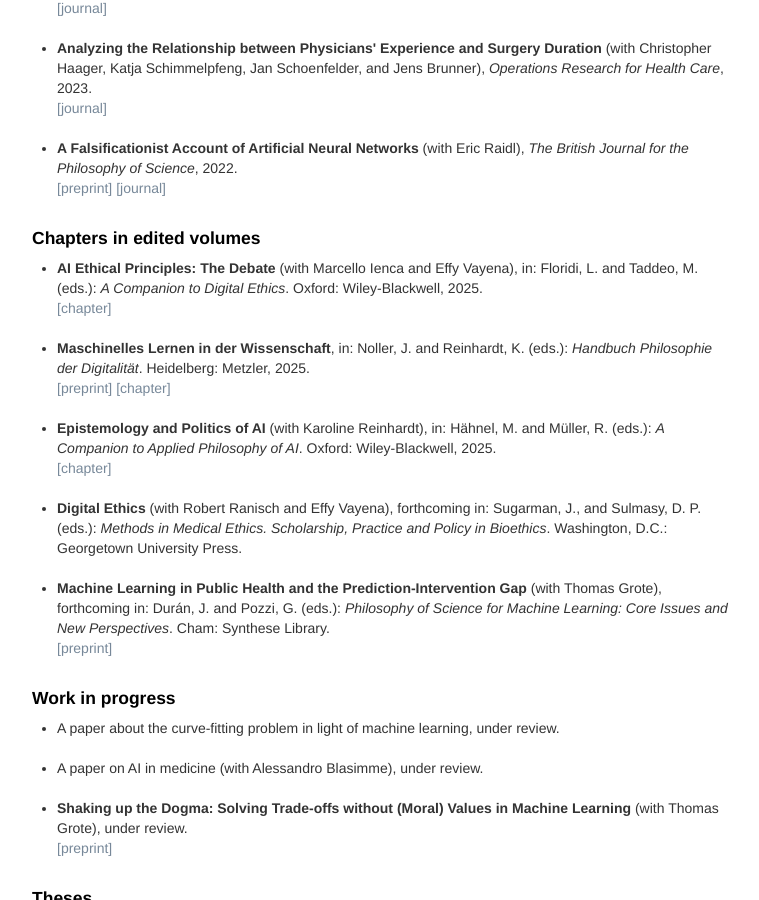
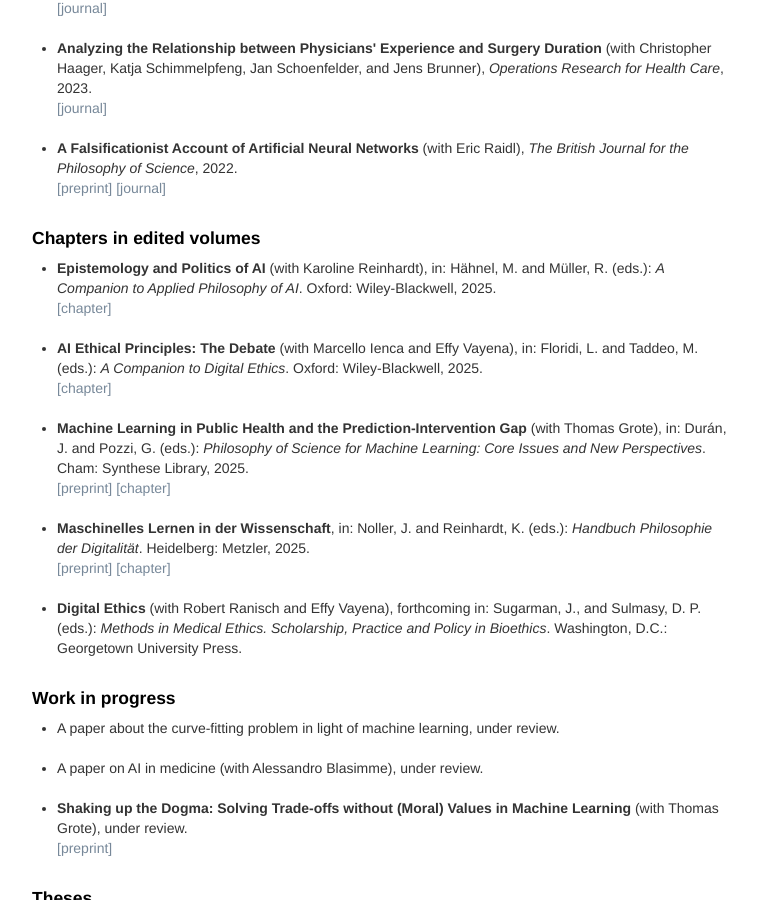
Before and after one commit to oliverbuchholz/oliverbuchholz.github.io, a Jekyll site: the page built from pages/writing.md, in a window 1280 px wide and 900 px high, scrolled down 614 px. Shown: the whole window, without its empty margins (258-1017 px from the left). Built offline with Jekyll 4.4.1, drawn with Linux system fonts in a browser that asks for light colours; part of the change alters nothing that is shown.

Commit message:
add pubhealth chapter

```diff
--- a/pages/writing.md
+++ b/pages/writing.md
@@ -41,7 +41,14 @@ description: Oliver Buchholz | Writing
 
 <ul>
 <li>
+<b>Epistemology and Politics of AI</b> (with Karoline Reinhardt), in: H&auml;hnel, M. and M&uuml;ller, R. (eds.): <i>A Companion to Applied Philosophy of AI</i>. Oxford: Wiley-Blackwell, 2025.<br><a href= "https://doi.org/10.1002/9781394238651.ch8" target= "_blank">[chapter]</a><br><br>
+</li>
+
+<li>
 <b>AI Ethical Principles: The Debate</b> (with Marcello Ienca and Effy Vayena), in: Floridi, L. and Taddeo, M. (eds.): <i>A Companion to Digital Ethics</i>. Oxford: Wiley-Blackwell, 2025.<br><a href= "https://doi.org/10.1002/9781394240821.ch9" target= "_blank">[chapter]</a><br><br>
+</li>
+
+<li><b>Machine Learning in Public Health and the Prediction-Intervention Gap</b> (with Thomas Grote), in: Dur&aacute;n, J. and Pozzi, G. (eds.): <i>Philosophy of Science for Machine Learning: Core Issues and New Perspectives</i>. Cham: Synthese Library, 2025.<br><a href= "https://philsci-archive.pitt.edu/23207/" target= "_blank">[preprint]</a> <a href= "https://doi.org/10.1007/978-3-032-03083-2_22" target= "_blank">[chapter]</a><br><br>
 </li>
 
 <li>
@@ -50,14 +57,7 @@ Reinhardt, K. (eds.): <i>Handbuch Philosophie der Digitalit&auml;t</i>. Heidelbe
 </li>
 
 <li>
-<b>Epistemology and Politics of AI</b> (with Karoline Reinhardt), in: H&auml;hnel, M. and M&uuml;ller, R. (eds.): <i>A Companion to Applied Philosophy of AI</i>. Oxford: Wiley-Blackwell, 2025.<br><a href= "https://doi.org/10.1002/9781394238651.ch8" target= "_blank">[chapter]</a><br><br>
-</li>
-
-<li>
 <b>Digital Ethics</b> (with Robert Ranisch and Effy Vayena), forthcoming in: Sugarman, J., and Sulmasy, D. P. (eds.): <i>Methods in Medical Ethics. Scholarship, Practice and Policy in Bioethics</i>. Washington, D.C.: Georgetown University Press.<br><br>
-</li>
-
-<li><b>Machine Learning in Public Health and the Prediction-Intervention Gap</b> (with Thomas Grote), forthcoming in: Dur&aacute;n, J. and Pozzi, G. (eds.): <i>Philosophy of Science for Machine Learning: Core Issues and New Perspectives</i>. Cham: Synthese Library.<br><a href= "https://philsci-archive.pitt.edu/23207/" target= "_blank">[preprint]</a><br><br>
 </li>
 </ul>
 
```
